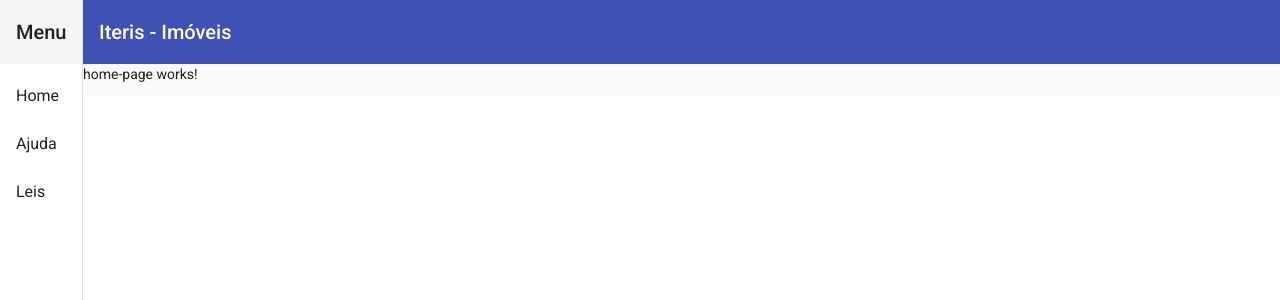
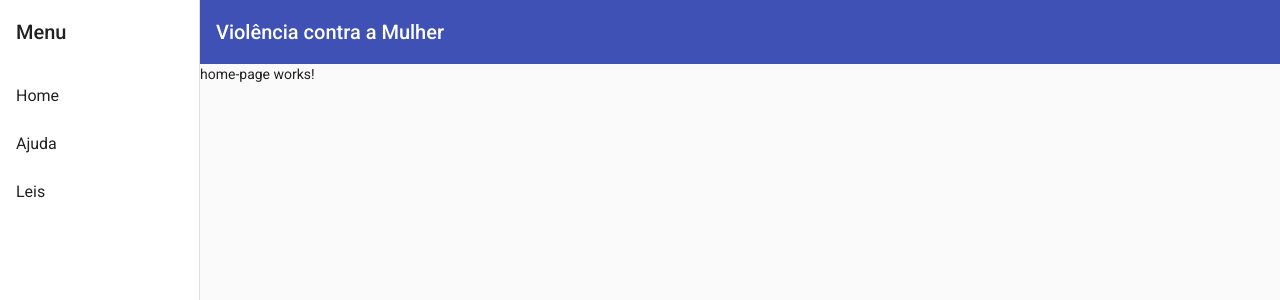
Before and after one commit to Vivian-Oliveira/Hackathon-Decola-17, an Angular app: page / in a window 1280 px wide. Shown: the top 300 px of the page. Built offline with nearby package versions, Linux system fonts and the light colour scheme.

Commit message:
ajuste css e titulo

```diff
--- a/src/app/components/menu-template/menu-template.component.css
+++ b/src/app/components/menu-template/menu-template.component.css
@@ -0,0 +1,17 @@
+.sidenav-container {
+  height: 100%;
+}
+
+.sidenav {
+  width: 200px;
+}
+
+.sidenav .mat-toolbar {
+  background: inherit;
+}
+
+.mat-toolbar.mat-primary {
+  position: sticky;
+  top: 0;
+  z-index: 1;
+}
--- a/src/app/components/menu-template/menu-template.component.html
+++ b/src/app/components/menu-template/menu-template.component.html
@@ -20,7 +20,7 @@
         *ngIf="isHandset$ | async">
         <mat-icon aria-label="Side nav toggle icon">menu</mat-icon>
       </button>
-      <span>Iteris - Imóveis</span>
+      <span>Violência contra a Mulher</span>
     </mat-toolbar>
     <router-outlet></router-outlet>
   </mat-sidenav-content>
```
